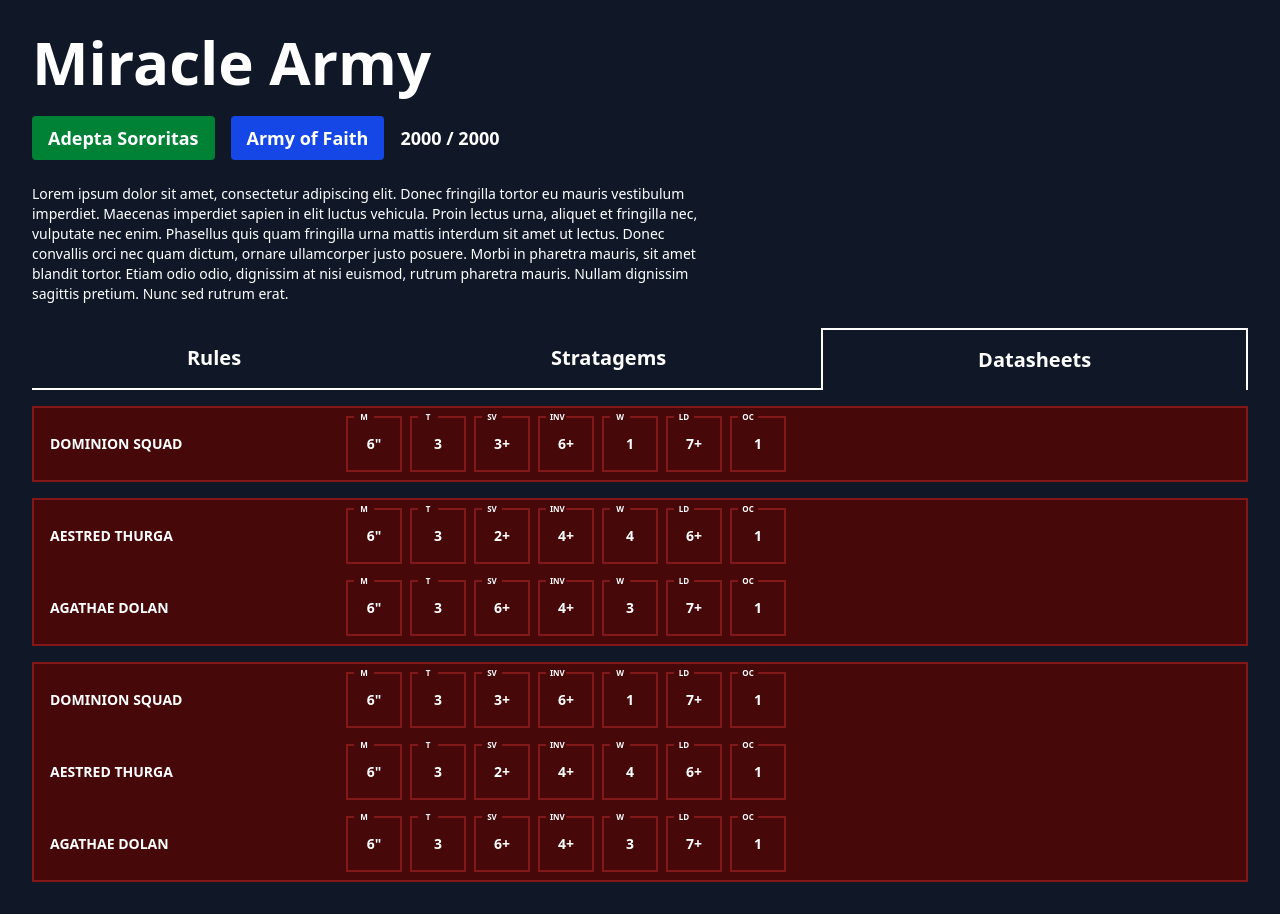
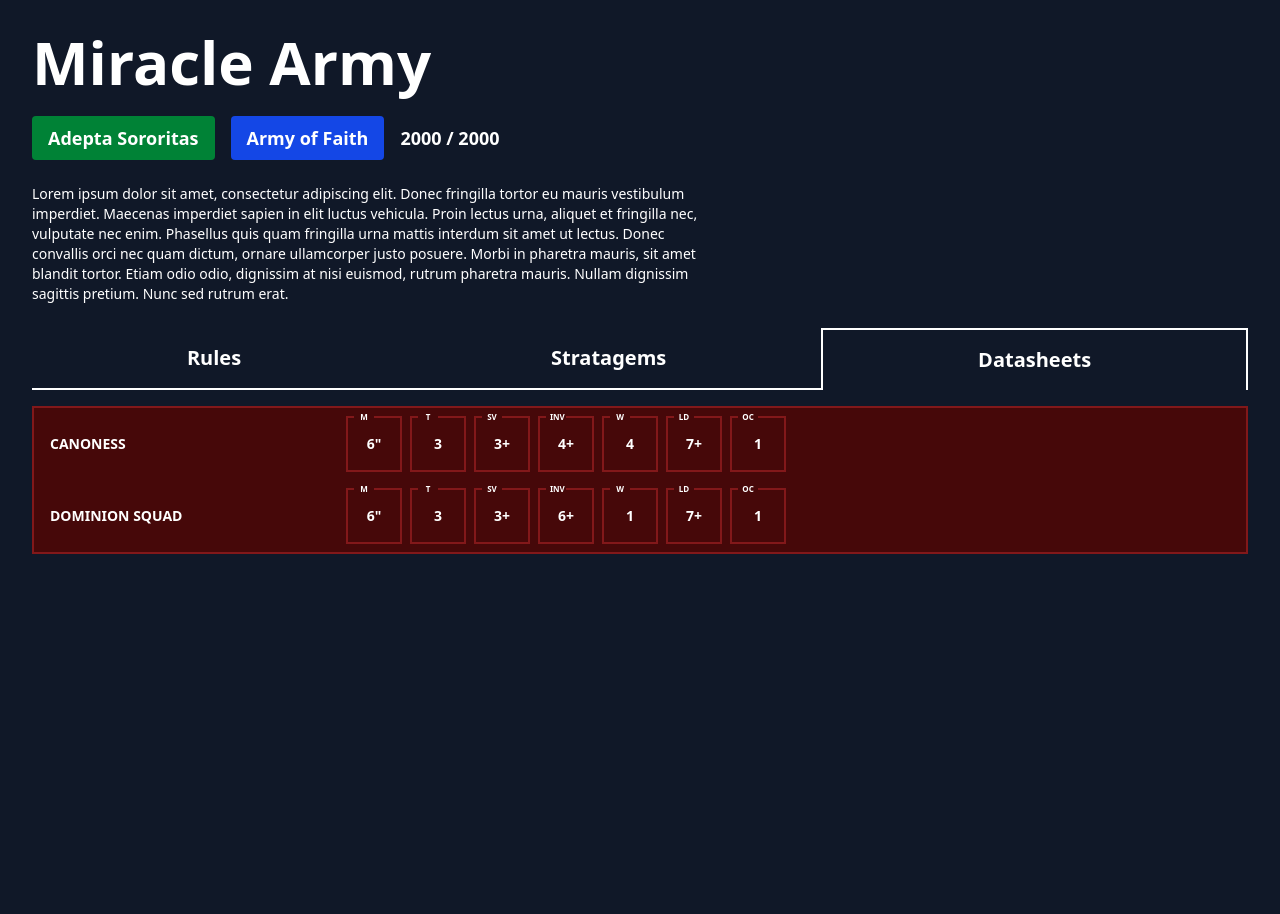
Before and after one commit to NandaScott/better-warhammer-lists, a React app: page / in a window 1280 px wide. Both pictures are taken after a click on the tab "Datasheets". After the commit the page ends 800 px from the top, so only its background shows below. Built offline with nearby package versions, Linux system fonts and the light colour scheme; the HTML template or start-up script is replaced by a standard one.

Commit message:
Got datasheets working better

```diff
--- a/package.json
+++ b/package.json
@@ -16,6 +16,7 @@
     "react": "^19.1.0",
     "react-dom": "^19.1.0",
     "tailwindcss": "^4.1.11",
+    "uuid": "^11.1.0",
     "vite-plugin-svgr": "^4.3.0"
   },
   "devDependencies": {
--- a/src/App.tsx
+++ b/src/App.tsx
@@ -7,7 +7,7 @@
 import { list } from './content/lists/miracle-dice';
 
 function App() {
-  const { name, faction, detatchment, description, points } = list;
+  const { name, faction, detatchment, description, points, units } = list;
   return (
     <div className='p-8 flex flex-col gap-6'>
       <h1 className='text-6xl font-bold'>{name}</h1>
@@ -45,7 +45,7 @@
             detatchmentRules={detatchment.rules}
           />
           <StratagemsPanel detatchmentStratagems={detatchment.stratagems} />
-          <DatasheetsPanel />
+          <DatasheetsPanel units={units} />
         </TabPanels>
       </TabGroup>
     </div>
--- a/src/components/Datasheet/AbilitiesBlock.tsx
+++ b/src/components/Datasheet/AbilitiesBlock.tsx
@@ -18,13 +18,17 @@
   note?: string;
 };
 
+type WargearAbility = Ability & {
+  equipped: boolean;
+};
+
 export interface AbilitiesBlockProps {
   abilities: {
     core: CoreAbilities[];
     faction: 'Acts of Faith';
     datasheetAbilities: Ability[];
   };
-  wargearAbilities: Ability[];
+  wargearAbilities: WargearAbility[];
   setupAbilities: Ability[];
   unitComposition: {
     models: string[];
--- a/src/components/Datasheet/DatasheetTable.tsx
+++ b/src/components/Datasheet/DatasheetTable.tsx
@@ -1,4 +1,5 @@
 import clsx from 'clsx';
+import { v4 as uuidv4 } from 'uuid';
 import type { JSX } from 'react';
 import type { OneToSix } from './Datasheet';
 
@@ -133,7 +134,7 @@
 
           return (
             <tr
-              key={name}
+              key={`${name}-${uuidv4()}`}
               className={clsx('grid grid-cols-12 w-full py-1 text-black', {
                 'bg-stone-100': i % 2 === 0,
                 'bg-stone-200': i % 2 !== 0,
--- a/src/content/Sororitas/datasheets/canoness.ts
+++ b/src/content/Sororitas/datasheets/canoness.ts
@@ -151,11 +151,13 @@
   },
   wargearAbilities: [
     {
+      equipped: false,
       name: 'Null Rod',
       effect:
         "Models in this bearer's unit have the Feel No Pain 4+ ability against mortal wounds and Psychic Attacks.",
     },
     {
+      equipped: false,
       name: 'Rod of Office',
       effect:
         "Each time a model in the bearer's unit make an attack, re-roll a Hit roll of 1.",
--- a/src/content/Sororitas/datasheets/dominion-squad.ts
+++ b/src/content/Sororitas/datasheets/dominion-squad.ts
@@ -212,6 +212,7 @@
   },
   wargearAbilities: [
     {
+      equipped: false,
       name: 'Simulacrum Imperialis',
       effect:
         'At the end of your Command phase, for each objective marker you control that has one or more units from your army with this ability within range of it, roll one D6: on a 4+, you gain 1 Miracle dice showing a value equal to that result.',
--- a/src/content/lists/miracle-dice.ts
+++ b/src/content/lists/miracle-dice.ts
@@ -1,6 +1,7 @@
 import type { SororitasArmyRuleKeys } from '../../panels/RulesPanel';
 import type { DetatchmentData } from '../core/types';
 import ArmyOfFaithDetatchment from '../Sororitas/detatchments/army-of-faith';
+import type { DatasheetProps } from '../../components/Datasheet';
 import SororitasDatasheets from '../Sororitas/datasheets';
 
 interface Points {
@@ -13,17 +14,13 @@
   armyRules: SororitasArmyRuleKeys[];
 }
 
-// TODO: Tie this to the datasheet somehow
-interface Unit {
-  name: keyof typeof SororitasDatasheets;
-  modelNumbers: number;
-  points: number;
-  attachedUnits: Unit[];
-  wargearAbilities: (typeof SororitasDatasheets)[Unit['name']]['wargearAbilities'];
-  enhancements?: keyof DetatchmentData['enhancements'];
-  wargearOptions: (typeof SororitasDatasheets)[Unit['name']][
-    | 'rangedWeapons'
-    | 'meleeWeapons'][number][];
+export type ListDatasheets = DatasheetProps & {
+  attachedUnits: DatasheetProps[];
+};
+
+export interface Unit {
+  id: string;
+  datasheets: DatasheetProps[];
 }
 
 interface ArmyList {
@@ -44,127 +41,10 @@
     'Lorem ipsum dolor sit amet, consectetur adipiscing elit. Donec fringilla tortor eu mauris vestibulum imperdiet. Maecenas imperdiet sapien in elit luctus vehicula. Proin lectus urna, aliquet et fringilla nec, vulputate nec enim. Phasellus quis quam fringilla urna mattis interdum sit amet ut lectus. Donec convallis orci nec quam dictum, ornare ullamcorper justo posuere. Morbi in pharetra mauris, sit amet blandit tortor. Etiam odio odio, dignissim at nisi euismod, rutrum pharetra mauris. Nullam dignissim sagittis pretium. Nunc sed rutrum erat.',
   units: [
     {
-      name: 'Dominion Squad',
-      modelNumbers: 10,
-      points: 125,
-      attachedUnits: [
-        {
-          name: 'Canoness',
-          enhancements: '',
-          modelNumbers: 1,
-          points: 50,
-          attachedUnits: [],
-          wargearAbilities: [
-            {
-              name: 'Rod of Office',
-              effect:
-                "Each time a model in the bearer's unit make an attack, re-roll a Hit roll of 1.",
-            },
-          ],
-          wargearOptions: [
-            {
-              type: 'ranged',
-              quantity: 1,
-              name: 'Plasma pistol - standard',
-              profiled: true,
-              keywords: ['Pistol'],
-              range: 12,
-              attacks: 1,
-              ballisticSkill: 2,
-              strength: 7,
-              armorPen: 2,
-              damage: 1,
-            },
-            {
-              type: 'ranged',
-              quantity: 1,
-              name: 'Plasma pistol - supercharge',
-              profiled: true,
-              keywords: ['Hazardous', 'Pistol'],
-              range: 12,
-              attacks: 1,
-              ballisticSkill: 2,
-              strength: 8,
-              armorPen: 3,
-              damage: 2,
-            },
-            {
-              type: 'melee',
-              quantity: 1,
-              name: 'Power weapon',
-              keywords: [],
-              range: 'Melee',
-              attacks: 4,
-              weaponSkill: 2,
-              strength: 4,
-              armorPen: 2,
-              damage: 2,
-            },
-          ],
-        },
-      ],
-      wargearAbilities: [],
-      wargearOptions: [
-        {
-          type: 'ranged',
-          quantity: 10,
-          name: 'Bolt pistol',
-          keywords: ['Pistol'],
-          range: 12,
-          attacks: 1,
-          ballisticSkill: 3,
-          strength: 4,
-          armorPen: 0,
-          damage: 1,
-        },
-        {
-          type: 'ranged',
-          quantity: 6,
-          name: 'Boltgun',
-          keywords: ['Assault', 'Rapid Fire 1'],
-          range: 24,
-          attacks: 1,
-          ballisticSkill: 3,
-          strength: 4,
-          armorPen: 0,
-          damage: 1,
-        },
-        {
-          type: 'ranged',
-          quantity: 4,
-          name: 'Meltagun',
-          keywords: ['Assault', 'Melta 2'],
-          range: 12,
-          attacks: 1,
-          ballisticSkill: 3,
-          strength: 9,
-          armorPen: 4,
-          damage: 'D6',
-        },
-        {
-          type: 'melee',
-          quantity: 10,
-          name: 'Close combat weapon',
-          keywords: [],
-          range: 'Melee',
-          attacks: 1,
-          weaponSkill: 4,
-          strength: 3,
-          armorPen: 0,
-          damage: 1,
-        },
-        {
-          type: 'melee',
-          quantity: 1,
-          name: 'Power weapon',
-          keywords: [],
-          range: 'Melee',
-          attacks: 2,
-          weaponSkill: 4,
-          strength: 4,
-          armorPen: 2,
-          damage: 1,
-        },
+      id: '23f94252-dcf1-4514-a1c7-ebefaa8c1722',
+      datasheets: [
+        SororitasDatasheets['Canoness'],
+        SororitasDatasheets['Dominion Squad'],
       ],
     },
   ],
--- a/src/panels/DatasheetsPanel.tsx
+++ b/src/panels/DatasheetsPanel.tsx
@@ -1,23 +1,24 @@
 import { TabPanel } from '@headlessui/react';
 import { Datasheet } from '../components/Datasheet';
-import { DominionSquad } from '../content/Sororitas/datasheets/dominion-squad';
-import { AestredThurgaAndAgathaeDolan } from '../content/Sororitas/datasheets/aestred-thurga-and-agathae-dolan';
 import datasheetCombiner from '../components/Datasheet/datasheet-combiner';
+import type { Unit } from '../content/lists/miracle-dice';
 
-interface DatasheetsPanelProps {}
+interface DatasheetsPanelProps {
+  units: Unit[];
+}
 
 export default function DatasheetsPanel(props: DatasheetsPanelProps) {
-  const {} = props;
-  const combined = datasheetCombiner(
-    DominionSquad,
-    AestredThurgaAndAgathaeDolan
-  );
+  const { units } = props;
+
   return (
     <TabPanel>
       <div className='flex flex-col gap-4'>
-        <Datasheet {...DominionSquad} />
-        <Datasheet {...AestredThurgaAndAgathaeDolan} />
-        <Datasheet {...combined} />
+        {units.map(({ id, datasheets }) => {
+          const combined = datasheets.reduce((prev, curr) =>
+            datasheetCombiner(prev, curr)
+          );
+          return <Datasheet key={id} {...combined} />;
+        })}
       </div>
     </TabPanel>
   );
```
Also changed, not shown: 1 other file (tests, documents, lock files or other folders).
